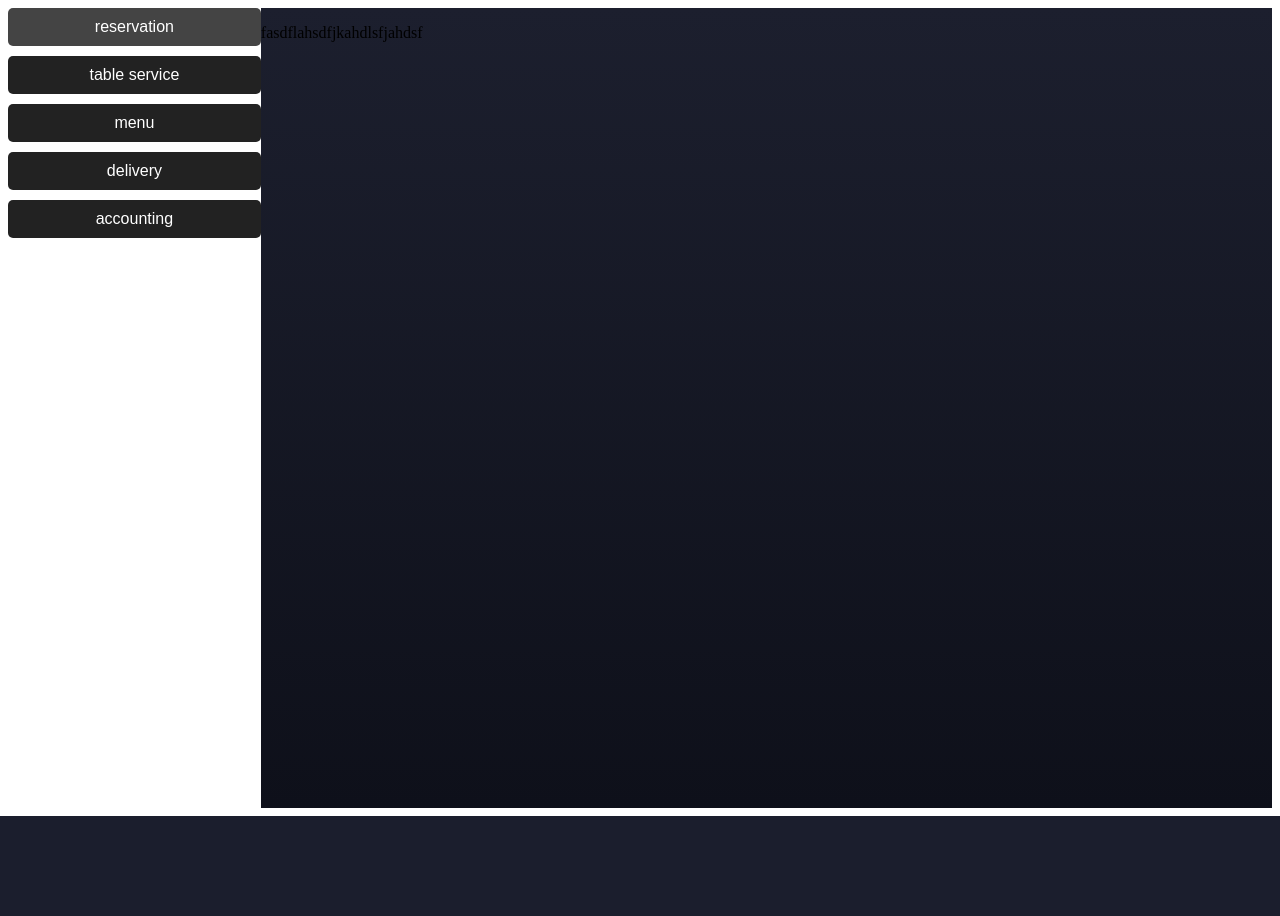
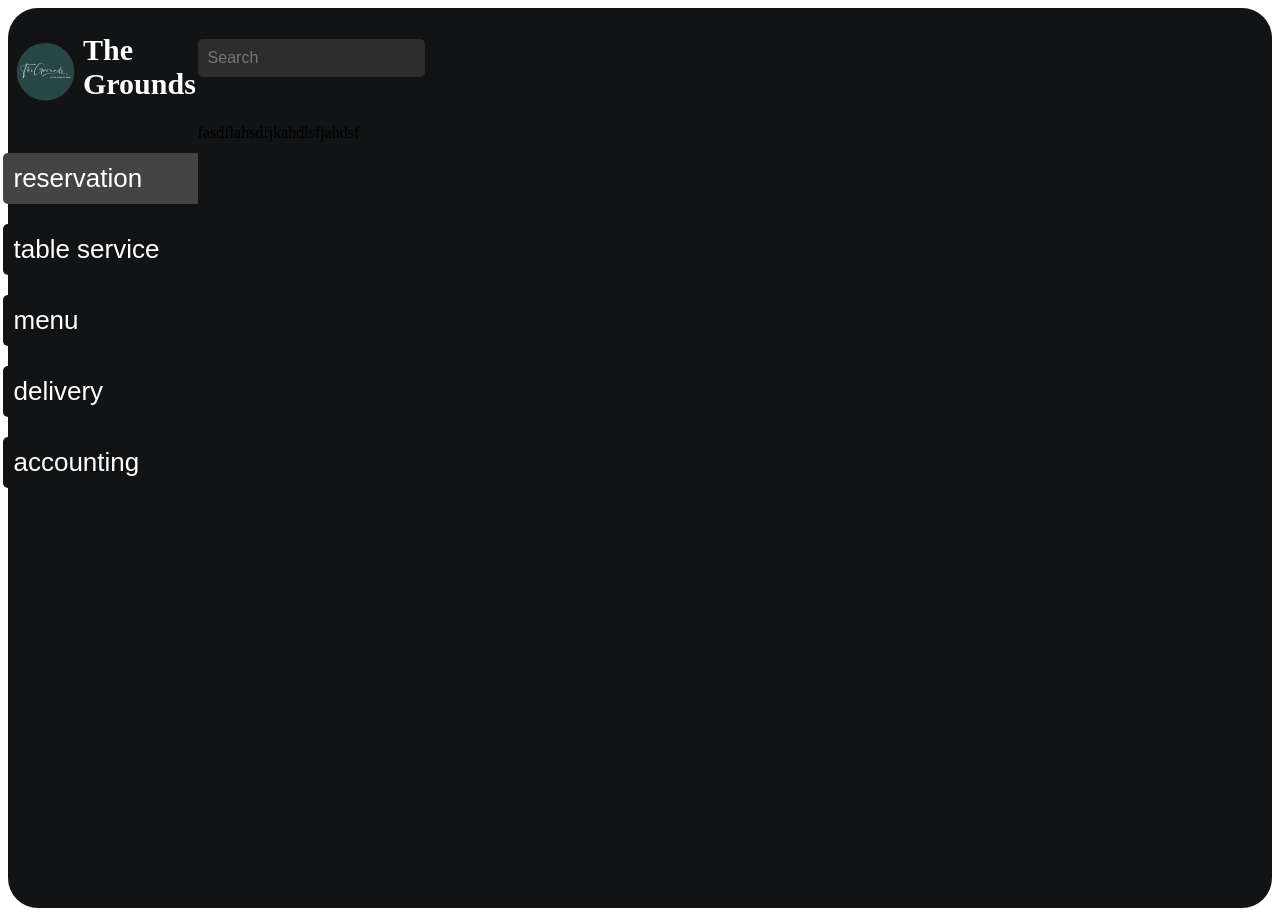
Before and after one commit to kiano948729/menukaart, a PHP site: page /menukaart/menu.php in a window 1280 px wide. Before the commit the page ends 816 px from the top, so only its background shows below. Run offline with PHP 8.4, Linux system fonts and the light colour scheme; some libraries are stand-ins or nearby versions; some web fonts are replaced.

```diff
--- /dev/null
+++ b/categories.php
@@ -0,0 +1,12 @@
+<?php
+$categories = [
+    ["name" => "Breakfast", "item_count" => 13, "color" => "#D8F3DC"],
+    ["name" => "Soups", "item_count" => 8, "color" => "#FAD2E1"],
+    ["name" => "Pasta", "item_count" => 10, "color" => "#BDE0FE"],
+    ["name" => "Sushi", "item_count" => 15, "color" => "#CDB4DB"],
+    ["name" => "Main course", "item_count" => 7, "color" => "#FFC8DD"],
+    ["name" => "Desserts", "item_count" => 9, "color" => "#FFAFCC"],
+    ["name" => "Drinks", "item_count" => 11, "color" => "#B5E48C"],
+    ["name" => "Alcohol", "item_count" => 12, "color" => "#A0C4FF"]
+];
+?>
--- a/components/headerSecond.php
+++ b/components/headerSecond.php
@@ -1,6 +1,8 @@
 <aside>
     <div class="work-nav-links">
-    <div class="work-link">
+        <h1> <img src="../img/image copy 2.png" alt="">The Grounds</h1>
+        <div class="menu-link">
+            <div class="menu-align">
                 <button class="menuLinks" onclick="openTab(event, 'main')">reservation</button>
                 <button class="menuLinks" onclick="openTab(event, 'second')">table service</button>
                 <button class="menuLinks" onclick="openTab(event, 'third')">menu</button>
@@ -8,4 +10,5 @@
                 <button class="menuLinks" onclick="openTab(event, 'fifth')">accounting</button>
             </div>
         </div>
+    </div>
 </aside>
--- a/css/style.css
+++ b/css/style.css
@@ -252,34 +252,100 @@
     display: flex;
     width: 100%;
 }
+.work-nav-links {
+    display: flex;
+    flex-direction: column;
+    align-items: center; /* Zet de hele navigatie in het midden */
+}
+
+.menu-align {
+    display: flex;
+    flex-direction: column;
+    align-items: flex-start; /* Houdt de tekst links */
+}
+.work-nav-links h1{
+    color: #fff;
+    display: flex;
+    justify-content: center;
+    font-size: 30px;
+}
+.work-nav-links h1 img{
+    width: 75px;
+    height: 75px;
+}
 .menu-nav{
-    width: 20%;
+    width: 15%;
+    background: rgb(17, 19, 21);
+    border-radius: 30px 0px 0px 30px!important;
 }
 .menu-page{
-    width: 80%;
-    height: 800px;
-    background: linear-gradient(180deg, #1c1f2e, #0e101a);
-
+    width: 60%;
+    height: 900px;
+    background: rgb(17, 19, 21);
 }
-
-
-.work-link {
+.menu-table{
+    width: 25%;
+    background: rgb(17, 19, 21);
+    border-radius: 0 30px 30px 0px;
+}
+.menu-link{
     display: flex;
+    justify-content: center;
     flex-direction: column;
-    gap: 10px;
 }
 
 .menuLinks {
-    background-color: #222;
+    background: rgb(17, 19, 21);
+    text-align: left;
     color: white;
-    font-size: 16px;
+    font-size: 26px;
     padding: 10px;
     border: none;
     border-radius: 5px;
     transition: 0.3s;
     width: 100%;
+    margin: 20px 50px 0px 0px;
 }
 
 .menuLinks:hover, .menuLinks.active {
     background-color: #444;
 }
+.search-bar{
+    height: 100px;
+    display: flex;
+    align-items: center;
+}
+.search-container {
+    display: flex;
+    gap: 10px;
+}
+input[type="text"] {
+    padding: 10px;
+    font-size: 16px;
+    background-color: rgb(45, 45, 45);
+    border-radius: 5px;
+    border: none;
+    color: #fff;
+}
+.menu-container {
+    display: flex;
+    flex-wrap: wrap;
+    gap: 15px;
+    justify-content: center;
+    padding: 20px;
+}
+
+.menu-block {
+    background: #333;
+    color: white;
+    padding: 20px;
+    border-radius: 10px;
+    width: 200px;
+    text-align: center;
+    cursor: pointer;
+    transition: 0.3s;
+}
+
+.menu-block:hover {
+    background: #555;
+}
--- a/menu.php
+++ b/menu.php
@@ -1,5 +1,8 @@
 <?php
 $current_page = basename($_SERVER['PHP_SELF']);
+?>
+<?php
+include 'categories.php'; // Laad de tijdelijke data
 ?>
 <!DOCTYPE html>
 <html lang="nl">
@@ -28,6 +31,11 @@ $current_page = basename($_SERVER['PHP_SELF']);
         </div>
         <div class="menu-page">
             <main>
+                <div class="search-bar">
+                    <form action="search.php" method="GET" class="search-container">
+                        <input type="text" name="query" placeholder="Search">
+                    </form>
+                </div>
                 <div class="menu-content">
                     <div id="main" class="tabcontentWork">
                         <p>fasdflahsdfjkahdlsfjahdsf</p>
@@ -35,8 +43,27 @@ $current_page = basename($_SERVER['PHP_SELF']);
                     <div id="second" class="tabcontentWork">
                         <p>sdfsfsfgsd</p>
                     </div>
+                    <div id="third" class="tabcontentWork">
+                        <div class="menu-container">
+                            <?php foreach ($categories as $category): ?>
+                                <div class="menu-block" onclick="openCategory('<?php echo $category['name']; ?>')">
+                                    <h3><?php echo $category['name']; ?></h3>
+                                    <p><?php echo $category['item_count']; ?> items</p>
+                                </div>
+                            <?php endforeach; ?>
+                        </div>
+                    </div>
+                    <div id="fourth" class="tabcontentWork">
+                        <p>sdfsfasdasdfasdfadsfsfgsd</p>
+                    </div>
+                    <div id="fifth" class="tabcontentWork">
+                        <p>sdfsfsfgsd</p>
+                    </div>
                 </div>
             </main>
+        </div>
+        <div class="menu-table">
+
         </div>
     </div>
 </body>
--- a/script.js
+++ b/script.js
@@ -18,3 +18,7 @@ function openTab(evt, tabName) {
     document.getElementById(tabName).style.display = "block";
     evt.currentTarget.classList.add("active");
 }
+function openCategory(categoryName) {
+    // Hier kun je een redirect of AJAX-aanroep doen naar de juiste categoriepagina
+    console.log("Categorie geopend: " + categoryName);
+}
```
Also changed, not shown: backend/config.example.php (added, +13 -0 lines), backend/config.php (added, +13 -0 lines), backend/conn.php (added, +8 -0 lines), backend/loginController.php (added, +38 -0 lines), backend/signUpController.php (added, +33 -0 lines), backend/menuController.php (added), img/image copy 2.png (added). Lines whose indentation alone changed are shown as unchanged.
